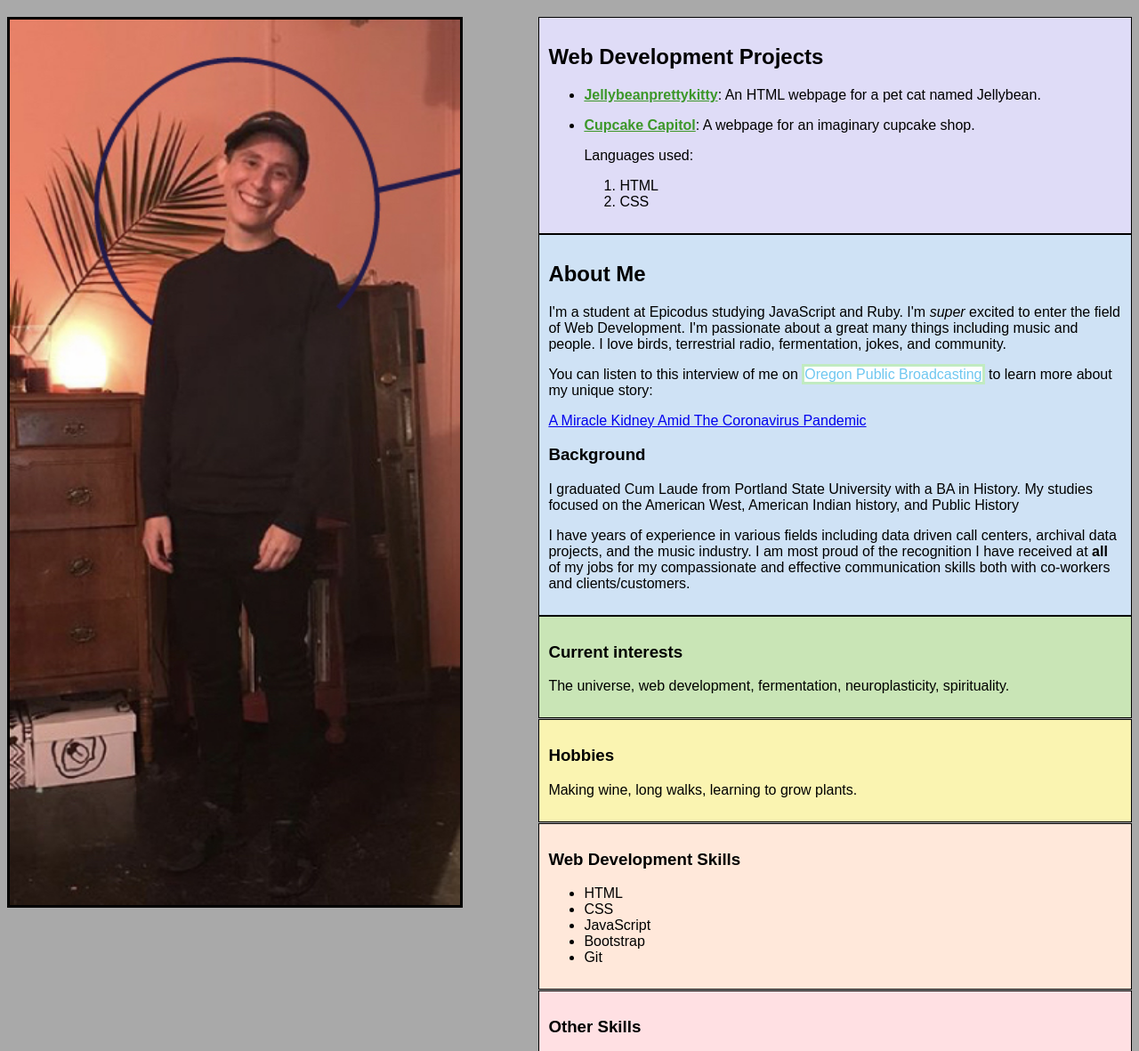
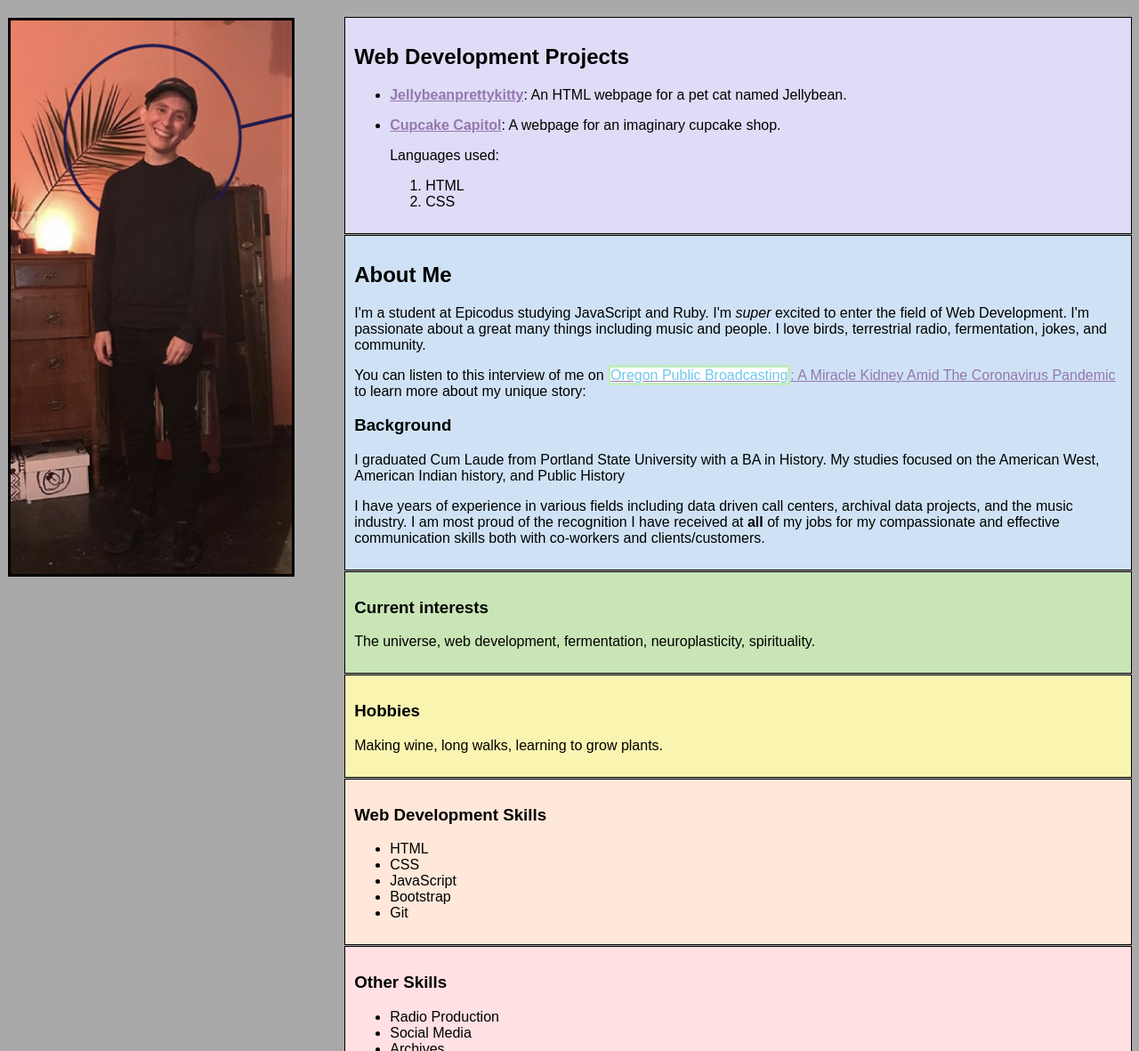
Before and after one commit to HR-Williams/hr-williams-portfolio, a plain HTML site: page index.html in a window 1280 px wide. Shown: the part 61-1242 px from the top of the page at 89% size. Drawn offline with Linux system fonts and the light colour scheme.

Commit message:
Change link colors, fix margins

```diff
--- a/css/styles.css
+++ b/css/styles.css
@@ -11,70 +11,87 @@ body {
 }
 
 .interests  {
-  width: 51%;
+  width: 70%;
   border: solid black;
   border-width: 1px;
   background-color: rgb(201, 229, 182);
   margin-bottom: 1px;
   float: right;
   padding: 10px;
+  box-sizing: border-box;
 }
 
 .projects-box {
   float: right;
-  width: 51%;
+  width: 70%;
   border: solid rgb(0, 0, 0);
   border-width: 1px;
   background-color: rgb(223, 220, 247);
   padding: 10px;
+  margin-bottom: 1px;
+  box-sizing: border-box;
 }
 
 .about-box {
   float: right;
-  width: 51%;
+  width: 70%;
   border: solid black;
   border-width: 1px;
   background-color: rgb(207, 226, 245);
   padding: 10px;
+  margin-bottom: 1px;
+  box-sizing: border-box;
 }
+
 
 img {
   float: left;
-  width: 40%;
+  width: 25%;
   border: solid black;
+  margin: 1px;
 }
 
 .projects-box a {
   font-weight: bolder;
-  color: rgb(60, 151, 41);
 }
 
 .hobbies {
   background-color: rgb(250, 244, 177);
-  width: 51%;
+  width: 70%;
   border: solid black;
   border-width: 1px;
   margin-bottom: 1px;
   float: right;
   padding: 10px;
+  box-sizing: border-box;
 }
 
 .dev-skills {
   background-color: rgb(255, 232, 218);
-  width: 51%;
+  width: 70%;
   border: solid black;
   border-width: 1px;
   margin-bottom: 1px;
   float: right;
   padding: 10px;
+  box-sizing: border-box;
 }
 
 .other-skills {
   background-color: rgb(255, 224, 227);
-  width: 51%;
+  width: 70%;
   border: solid black;
   border-width: 1px;
   margin-bottom: 1px;
   float: right;
   padding: 10px;
+  box-sizing: border-box;
 }
+
+a:link {
+  color: rgb(148, 120, 173);
+}
+
+a:visited {
+  color: rgb(100, 78, 99);
+}
--- a/index.html
+++ b/index.html
@@ -27,8 +27,8 @@
   <div class="about-box">
     <h2>About Me</h2>
     <p>I'm a student at Epicodus studying JavaScript and Ruby. I'm <em>super</em> excited to enter the field of Web Development. I'm passionate about a great many things including music and people. I love birds, terrestrial radio, fermentation, jokes, and community.</p>
-    <p>You can listen to this interview of me on <span class ="opb">Oregon Public Broadcasting</span> to learn more about my unique story:</p>
-    <a href="https://www.opb.org/news/article/kidney-transplant-amid-coronavirus-pandemic/">A Miracle Kidney Amid The Coronavirus Pandemic</a>
+    <p>You can listen to this interview of me on <a href="https://www.opb.org/news/article/kidney-transplant-amid-coronavirus-pandemic/"><span class ="opb">Oregon Public Broadcasting</span>: A Miracle Kidney Amid The Coronavirus Pandemic</a> to learn more about my unique story:</p>
+
     <h3>Background</h3>
     <p>I graduated Cum Laude from Portland State University with a BA in History. My studies focused on the American West, American Indian history, and Public History</p>
     <p>I have years of experience in various fields including data driven call centers, archival data projects, and the music industry. I am most proud of the recognition I have received at <strong>all</strong> of my jobs for my compassionate and effective communication skills both with co-workers and clients/customers.</p>
```
